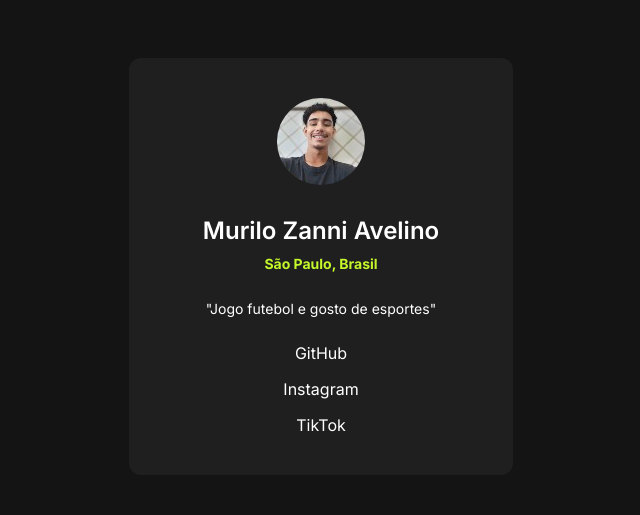
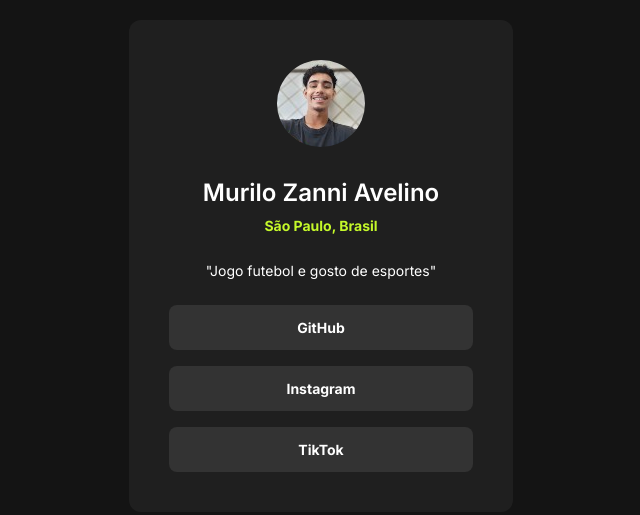
Before and after one commit to murilozanni1mbti/Links_murilo, a plain HTML site: page index.html in a window 1280 px wide. Shown: the part 134-649 px from the top of the page, without its empty margins (319-959 px from the left). Drawn offline with Linux system fonts and the light colour scheme.

Commit message:
adicionado efeito de hover para as âncoras

```diff
--- a/style.css
+++ b/style.css
@@ -56,4 +56,16 @@ div img {
  div a {
     display: block;
     text-decoration: none;
+    background-color: #333333;
+    padding: 12px;
+    border-radius: 8px;
+    font-weight: 700;
+    font-size: 14px;
+    line-height: 21px;
  }
+
+ div a:hover {
+   background-color: #C4F82A;
+   color: #141414;
+   transition: 0.4s;
+ }
```
